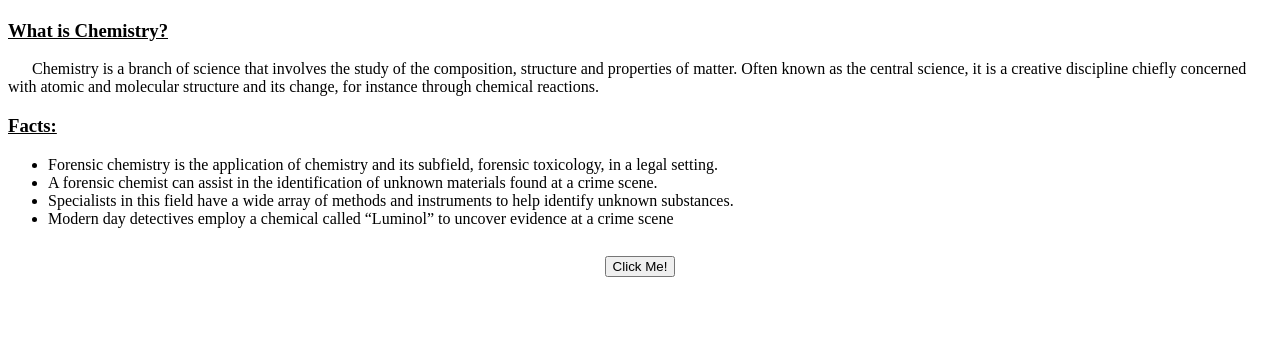
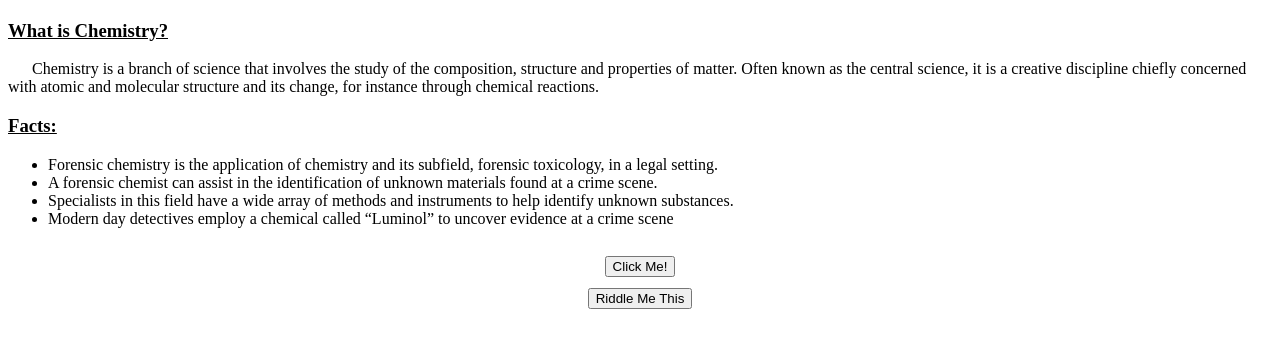
Before and after one commit to nicole-kimm/nicole-kimm.github.io, a plain HTML site: page index.html in a window 1280 px wide. Shown: the part 430-778 px from the top of the page. Drawn offline with Linux system fonts and the light colour scheme.

Commit message:
Update index.html

```diff
--- a/index.html
+++ b/index.html
@@ -28,5 +28,8 @@
      <div id="buttondiv" style="text-align: center;">
     <button type="button" onclick="alert('Hello world!')">Click Me!</button>
     </div>
+     <div id="buttondiv2" style="text-align: center;">
+    <button type="button" onclick="alert('Hello world!')">Riddle Me This</button>
+    </div>
   </body>
 </html>
```
